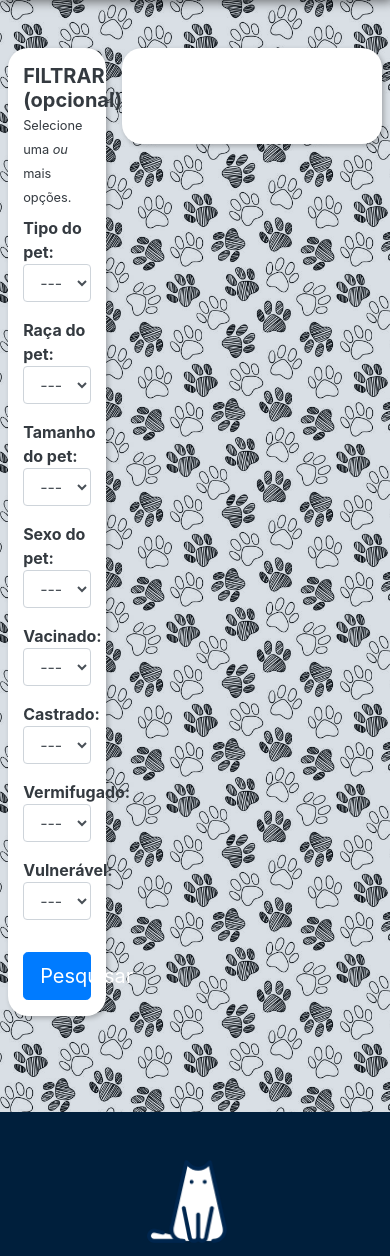
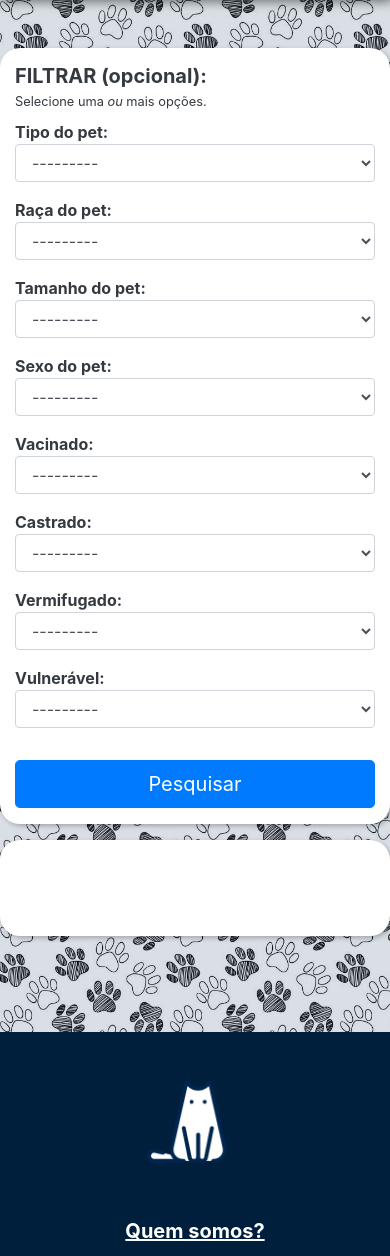
Before and after one commit to Me-Adota/website, a Django app: page /makeafriend in a window 390 px wide. Shown: the part 172-1428 px from the top of the page. Run offline with Django 3.2, Linux system fonts and the light colour scheme; data that the repository does not hold is empty; some libraries are stand-ins or nearby versions.

Commit message:
:fix: Make makeafriend.html responsive

```diff
--- a/templates/pages/makeafriend.html
+++ b/templates/pages/makeafriend.html
@@ -11,7 +11,7 @@
 <div id="loading-box">
     <div class="container h-100 text-center">
         <div class="row">
-            <div class="col-12 align-self-center">
+            <div class="col-12 col-md-4 align-self-center">
                 <img class="img-fluid loading-dog" src="{% static 'img/common/loading_1.gif' %}" alt="">
                 <br>
                 <img class="img-fluid loading-gif" src="{% static 'img/common/loading_2.gif' %}" alt="">
@@ -23,7 +23,7 @@
 <header class="default-header-1">
 <div class="container py-5">
     <div class="row justify-content-around text-dark">
-        <div class="col-3 h-100 py-3 white-box">
+        <div class="col-12 col-md-3 mb-3 h-100 py-3 white-box">
 
         <h5 class="m-0"><strong>FILTRAR (opcional):</strong></h5><small>Selecione uma <em>ou</em> mais opções.</small>
         <br>
@@ -67,11 +67,11 @@
         </form>
         </div>
 
-        <div class="col-8">
+        <div class="col-12 col-md-8">
             <div class="row py-5 white-box">
         {% for pet in pets %}
             {% if pet.isAdopted == False %}
-        <div class="col-6 my-3">
+        <div class="col-12 col-md-4 my-3">
             <div class="card h-100 text-dark">
                 <img class="card-img-top" alt="No image" src="{{ request.scheme }}://{{ request.get_host }}/media/{{pet.image}}">
                 <div class="card-body">
```
